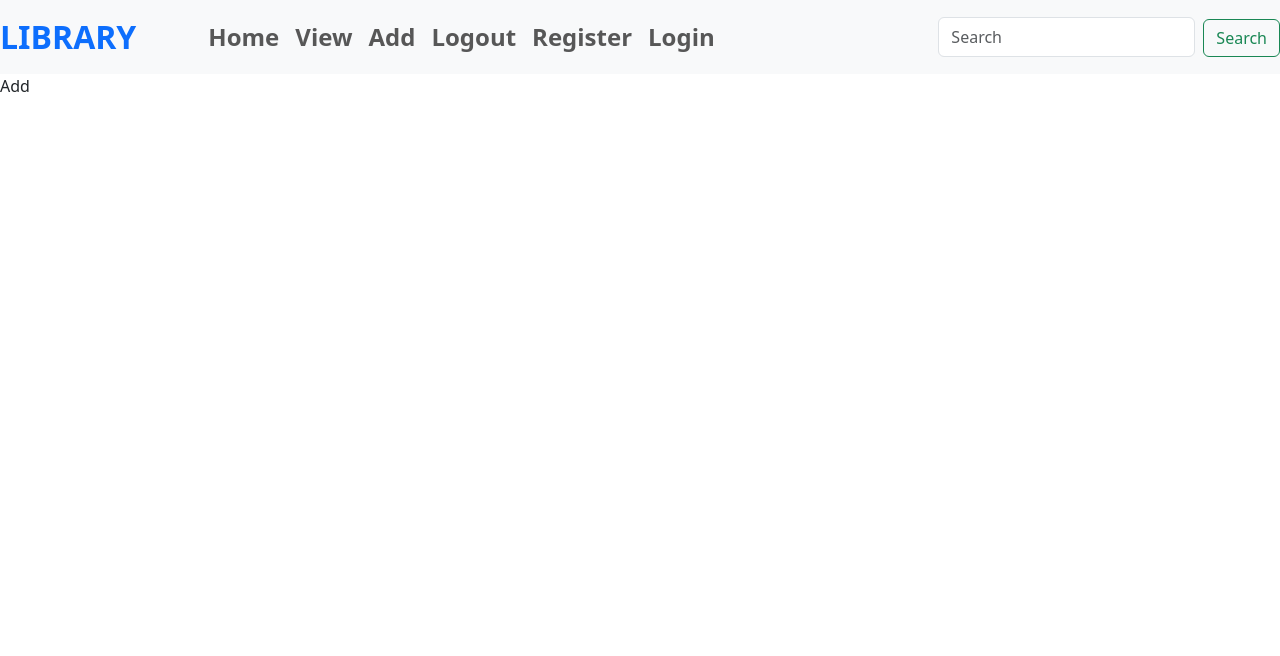
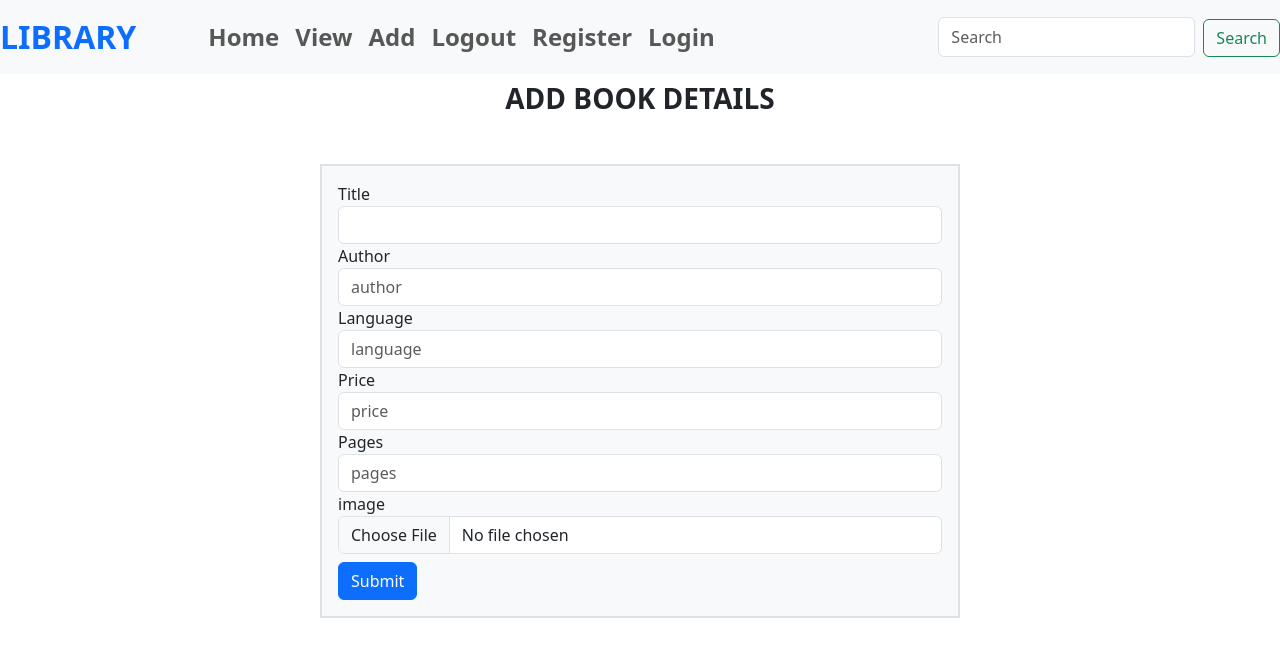
Before and after one commit to AkhilSK7/LibraryReact, a React (Vite) app: page /add in a window 1280 px wide. Shown: the top 656 px of the page. Built offline with nearby package versions, Linux system fonts and the light colour scheme.

Commit message:
Implemented Add book functionality

```diff
--- a/src/components/Add.jsx
+++ b/src/components/Add.jsx
@@ -1,7 +1,111 @@
-import React from "react";
+import React, { useState } from "react";
+import { addbook } from "../services/Apicalls";
+import { useNavigate } from "react-router-dom";
 
 function Add() {
-  return <div>Add</div>;
+  const navigate = useNavigate();
+  const [book, setbook] = useState({
+    title: "",
+    author: "",
+    language: "",
+    price: "",
+    page: "",
+    image: "",
+  });
+
+  async function postbook(event) {
+    event.preventDefault();
+    let res = await addbook(book);
+    if (res.status == 201) {
+      navigate("/view");
+    } else {
+      alert("can't enter data");
+    }
+  }
+
+  return (
+    <div>
+      <h1 class="text-center fs-3 fw-bold mt-2">ADD BOOK DETAILS</h1>
+      <div class="d-flex justify-content-center align-items-center w-100 h-100 mt-5 mb-5 ">
+        <form class="w-50  border border-2 p-3 bg-light" onSubmit={postbook}>
+          <div class="form-group ">
+            <label for="title">Title</label>
+            <input
+              type="text"
+              class="form-control"
+              id="title"
+              onChange={(event) => {
+                setbook({ ...book, title: event.target.value });
+              }}
+            ></input>
+          </div>
+          <div class="form-group">
+            <label for="author">Author</label>
+            <input
+              type="text"
+              class="form-control"
+              id="author"
+              placeholder="author"
+              onChange={(event) => {
+                setbook({ ...book, author: event.target.value });
+              }}
+            ></input>
+          </div>
+          <div class="form-group">
+            <label for="language">Language</label>
+            <input
+              type="text"
+              class="form-control"
+              id="language"
+              placeholder="language"
+              onChange={(event) => {
+                setbook({ ...book, language: event.target.value });
+              }}
+            ></input>
+          </div>
+          <div class="form-group">
+            <label for="price">Price</label>
+            <input
+              type="text"
+              class="form-control"
+              id="price"
+              placeholder="price"
+              onChange={(event) => {
+                setbook({ ...book, price: event.target.value });
+              }}
+            ></input>
+          </div>
+          <div class="form-group">
+            <label for="pages">Pages</label>
+            <input
+              type="text"
+              class="form-control"
+              id="pages"
+              placeholder="pages"
+              onChange={(event) => {
+                setbook({ ...book, page: event.target.value });
+              }}
+            ></input>
+          </div>
+          <div class="form-group">
+            <label for="image">image</label>
+            <input
+              type="file"
+              class="form-control"
+              id="image"
+              placeholder="image"
+              onChange={(event) => {
+                setbook({ ...book, image: event.target.files[0] });
+              }}
+            ></input>
+          </div>
+          <button type="submit" class="btn btn-primary mt-2">
+            Submit
+          </button>
+        </form>
+      </div>
+    </div>
+  );
 }
 
 export default Add;
--- a/src/services/Apicalls.js
+++ b/src/services/Apicalls.js
@@ -11,3 +11,10 @@ export async function getbookdetail(id) {
 export async function deletebookcall(id) {
   return await axios.delete(`http://127.0.0.1:8000/library/${id}/`);
 }
+
+export async function addbook(data) {
+  let h = { "Content-Type": "multipart/form-data" };
+  return await axios.post("http://127.0.0.1:8000/library/", data, {
+    headers: h,
+  });
+}
```
